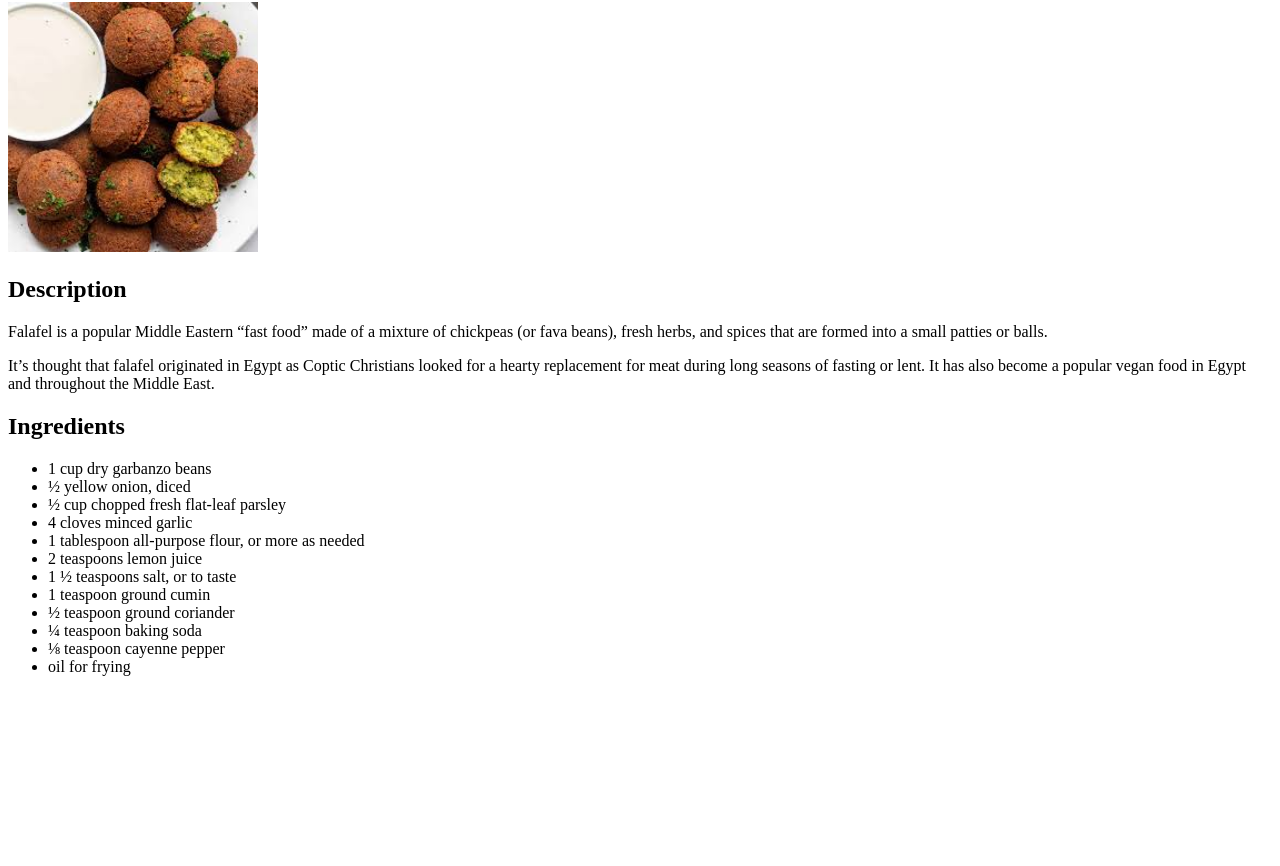
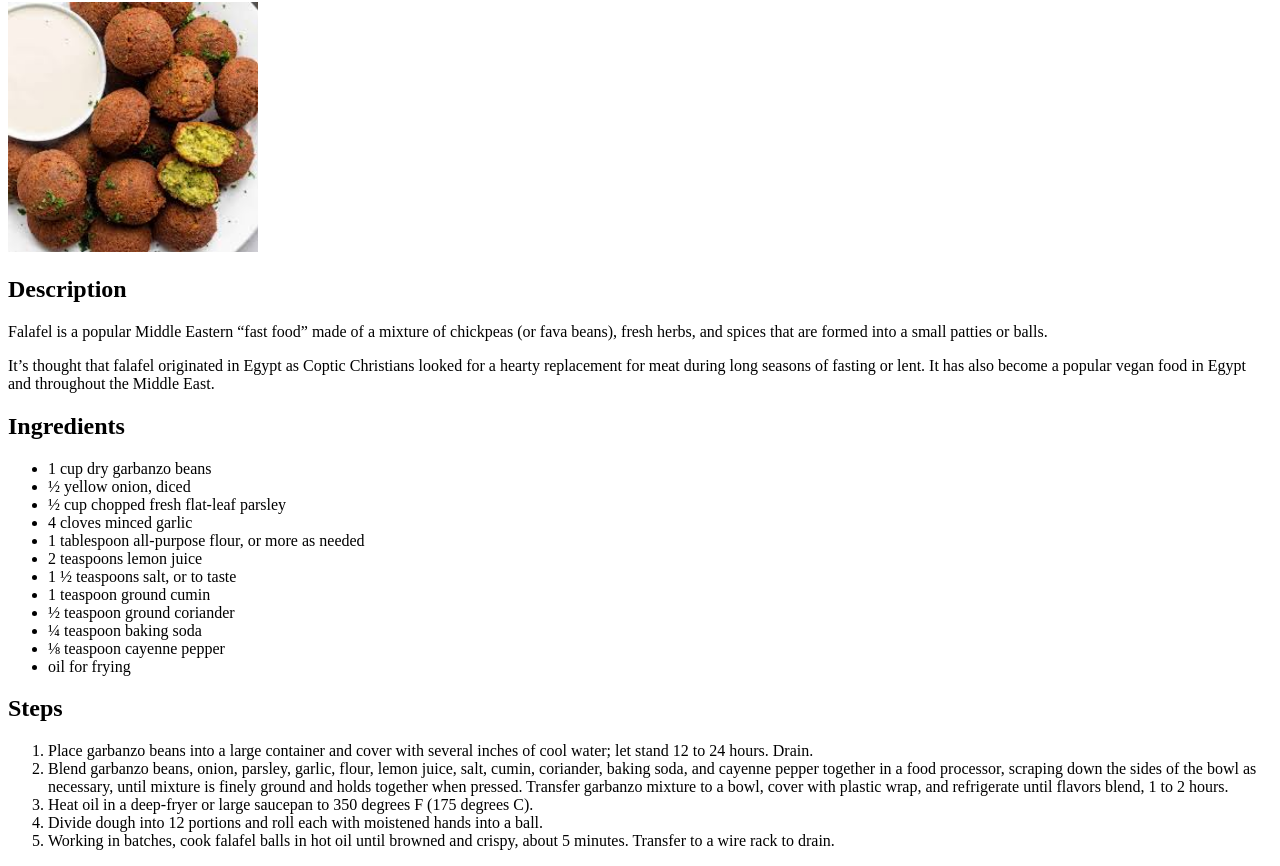
Before and after one commit to ABfathy/odin-recipes, a plain HTML site: page pages/krusty_flafel.html in a window 1280 px wide. Shown: the part 78-944 px from the top of the page. Before the commit the page ends 800 px from the top, so only its background shows below. Drawn offline with Linux system fonts and the light colour scheme.

Commit message:
feat: add ordered list for steps and complete page

```diff
--- a/pages/krusty_flafel.html
+++ b/pages/krusty_flafel.html
@@ -25,6 +25,13 @@
         <li>¼ teaspoon baking soda</li>
         <li>⅛ teaspoon cayenne pepper</li>
         <li>oil for frying</li>
-
     </ul>
+    <h2><strong>Steps</strong></h2>
+    <ol>
+        <li>Place garbanzo beans into a large container and cover with several inches of cool water; let stand 12 to 24 hours. Drain.</li>
+        <li>Blend garbanzo beans, onion, parsley, garlic, flour, lemon juice, salt, cumin, coriander, baking soda, and cayenne pepper together in a food processor, scraping down the sides of the bowl as necessary, until mixture is finely ground and holds together when pressed. Transfer garbanzo mixture to a bowl, cover with plastic wrap, and refrigerate until flavors blend, 1 to 2 hours.</li>
+        <li>Heat oil in a deep-fryer or large saucepan to 350 degrees F (175 degrees C).</li>
+        <li>Divide dough into 12 portions and roll each with moistened hands into a ball.</li>
+        <li>Working in batches, cook falafel balls in hot oil until browned and crispy, about 5 minutes. Transfer to a wire rack to drain.</li>
+    </ol>
 </html>
```
